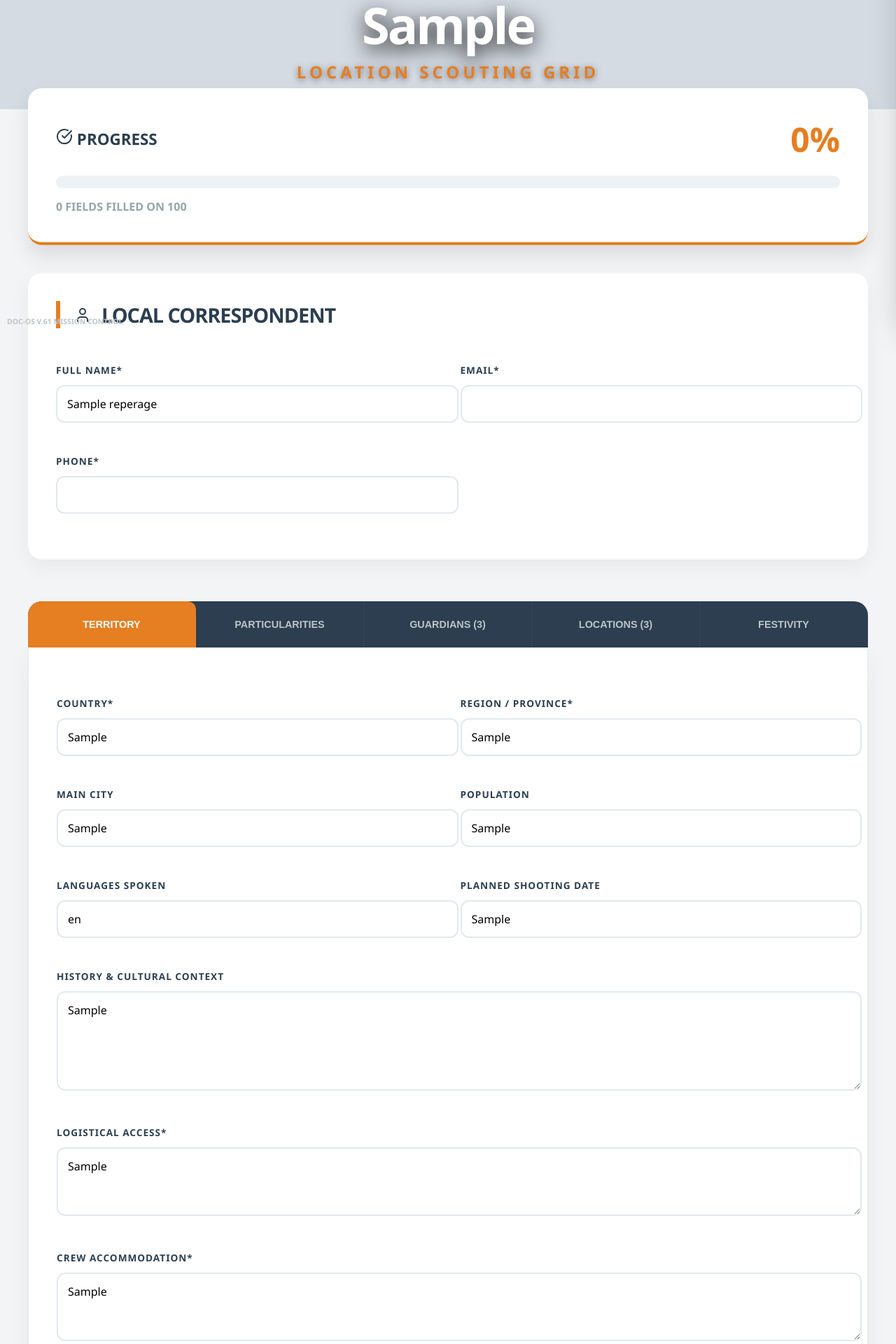
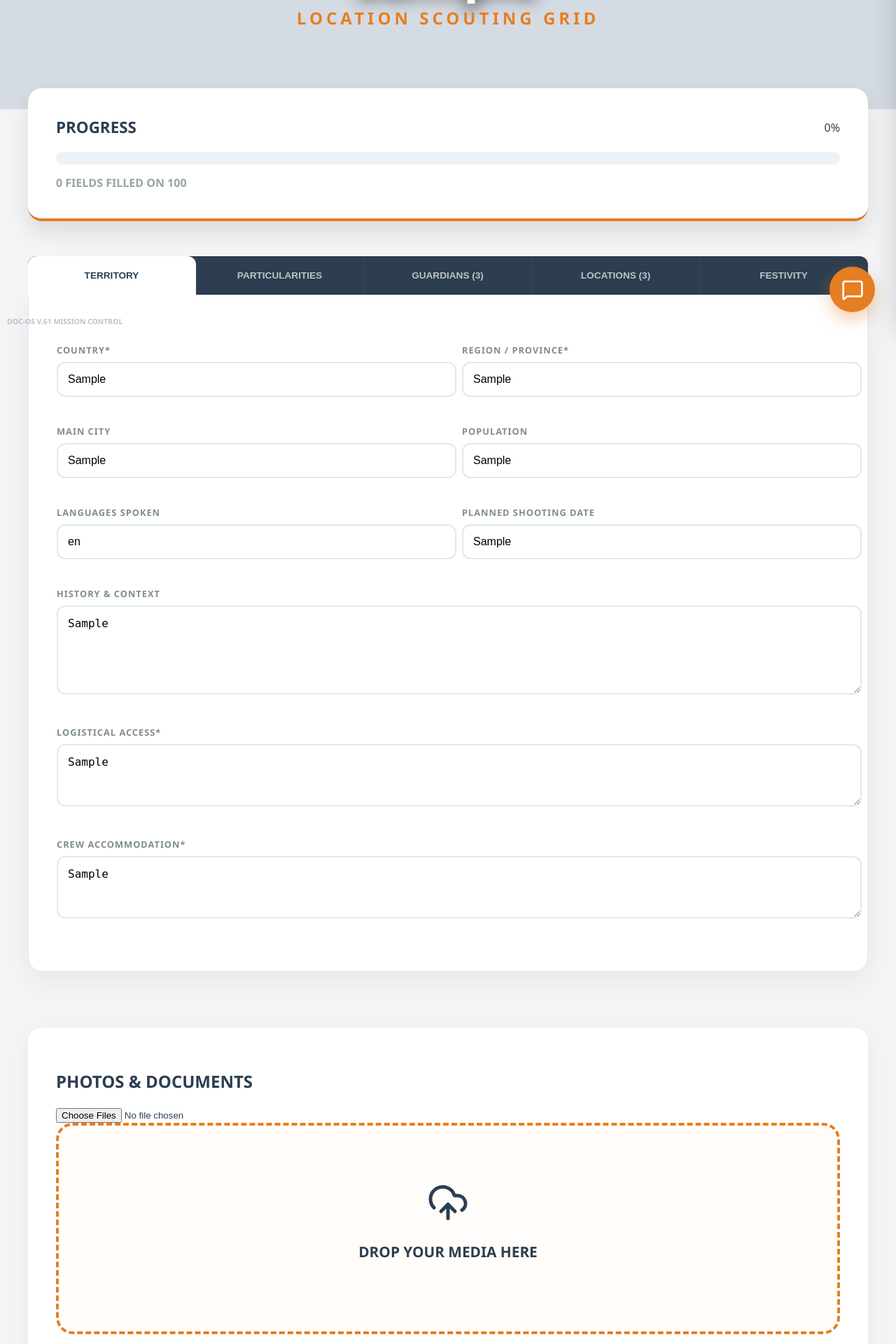
Before and after one commit to mediances-ops/rk2, a Flask app: a page that uses templates/index.html in a window 1280 px wide. Shown: the part 324-2244 px from the top of the page at 70% size. Run offline with Flask 3, Linux system fonts and the light colour scheme; tables that the repository leaves empty hold one stand-in row (values such as "Sample post"); grey boxes marked "Sample" are stand-in pictures; parts of the project's set-up code (start-up, migrations or seed data) failed here and were passed over.

Commit message:
Update index.html

```diff
--- a/templates/index.html
+++ b/templates/index.html
@@ -4,102 +4,45 @@
 <head>
     <meta charset="UTF-8">
     <meta name="viewport" content="width=device-width, initial-scale=1.0">
-    <title>DOC-OS | Scouting Grid : {{ FIXER_DATA.region }}</title>
+    <title>DOC-OS | Scouting Grid</title>
     <link rel="stylesheet" href="/static/css/style.css">
     <script src="https://unpkg.com/lucide@latest"></script>
     <style>
-        /* ============================================================
-           DESIGN STUDIO RK V.61 - ZÉRO SIMPLIFICATION
-           ============================================================ */
-        :root { --primary: #2C3E50; --secondary: #E67E22; --accent: #D35400; --lock-red: #e74c3c; }
-
-        /* FIX 3 : ESPACEMENT DES CHAMPS */
+        :root { --primary: #2C3E50; --secondary: #E67E22; --lock: #e74c3c; }
         .tab-content { display: none; padding: 50px 40px; background: white; border-radius: 0 0 20px 20px; box-shadow: 0 15px 35px rgba(0,0,0,0.05); border: 1px solid #e2e8f0; border-top: none; }
         .tab-content.active { display: block; animation: fadeIn 0.4s ease; }
-        .fields-grid { display: grid; grid-template-columns: repeat(auto-fit, minmax(420px, 1fr)); gap: 40px 35px; }
-        .field-group { margin-bottom: 5px; }
-        .field-group label { font-weight: 800; color: var(--primary); font-size: 0.85rem; text-transform: uppercase; letter-spacing: 1px; margin-bottom: 12px; display: block; }
-        .field-group input, .field-group textarea { width: 100%; padding: 14px; border: 2px solid #e2e8f0; border-radius: 12px; font-family: inherit; font-size: 1rem; transition: 0.3s; }
-        .field-group input:focus, .field-group textarea:focus { border-color: var(--secondary); outline: none; box-shadow: 0 0 0 4px rgba(230, 126, 34, 0.1); }
-
-        /* FIX 5 & 8 : HEADER V7 HAUTE CLARTÉ */
+        .sub-section { border-left: 5px solid var(--secondary); padding: 25px; background: #fafafa; margin-bottom: 40px; border-radius: 0 12px 12px 0; }
+        .fields-grid { display: grid; grid-template-columns: repeat(auto-fit, minmax(400px, 1fr)); gap: 40px; }
         .header-fixer-banner { height: 480px; background-size: cover !important; background-position: center !important; position: relative; }
-        .header-fixer-overlay { background: none !important; display: flex; flex-direction: column; align-items: center; justify-content: center; height: 100%; text-align: center; }
-        .header-fixer-title { font-size: 4.5rem !important; font-weight: 900; letter-spacing: -3px; color: white; text-shadow: 0 8px 30px rgba(0,0,0,0.9); margin: 0; line-height: 1; }
-        .header-fixer-subtitle { font-size: 1.5rem; color: var(--secondary); font-weight: 800; margin-top: 15px; text-transform: uppercase; letter-spacing: 5px; text-shadow: 0 2px 10px rgba(0,0,0,0.5); }
-
-        /* FIX 7 : TABS SYSTEM */
-        .tabs-nav { display: flex; background: var(--primary); border-radius: 20px 20px 0 0; overflow: hidden; margin-top: 40px; }
-        .tab-btn { flex: 1; padding: 25px 15px; color: #bdc3c7; border: none; background: none; cursor: pointer; font-weight: 800; font-size: 0.9rem; transition: 0.3s; border-right: 1px solid rgba(255,255,255,0.05); }
-        .tab-btn.active { color: white; background: var(--secondary) !important; }
-
-        /* FIX 3 & 6 : SÉPARATEURS ET TITRES */
-        .section-divider { border-top: 3px solid var(--secondary); margin: 60px 0; opacity: 0.2; }
-        .sub-section-title { font-weight: 900; color: var(--primary); text-transform: uppercase; margin-bottom: 30px; font-size: 1.8rem; letter-spacing: -1px; display: flex; align-items: center; gap: 15px; border-left: 6px solid var(--secondary); padding-left: 20px; }
-
-        /* LOCK SYSTEM */
-        #lock-banner { display: none; position: sticky; top: 0; background: var(--lock-red); color: white; text-align: center; padding: 15px; font-weight: 900; z-index: 10000; letter-spacing: 2px; }
-
-        /* CHAT ENGAGEANT SOUDÉ */
-        .chat-panel { position: fixed; right: -420px; top: 0; width: 400px; height: 100vh; background: white; transition: 0.5s cubic-bezier(0.77, 0, 0.175, 1); box-shadow: -15px 0 40px rgba(0,0,0,0.2); display: flex; flex-direction: column; z-index: 9999; }
+        .header-fixer-overlay { background: none !important; display: flex; flex-direction: column; align-items: center; justify-content: center; height: 100%; }
+        .header-fixer-title { font-size: 4.5rem !important; font-weight: 900; color: white; text-shadow: 0 8px 25px rgba(0,0,0,0.9); margin: 0; }
+        #lock-banner { display: none; position: sticky; top: 0; background: var(--lock); color: white; text-align: center; padding: 15px; font-weight: 900; z-index: 10000; letter-spacing: 2px; }
+        .drop-area { padding: 80px; border: 4px dashed var(--secondary); border-radius: 24px; background: #fffcf9; text-align: center; cursor: pointer; }
+        .chat-panel { position: fixed; right: -420px; top: 0; width: 400px; height: 100vh; background: white; transition: 0.5s; box-shadow: -15px 0 40px rgba(0,0,0,0.2); display: flex; flex-direction: column; z-index: 9999; }
         .chat-panel.active { right: 0; }
         .chat-header { background: var(--primary); color: white; padding: 25px; display: flex; justify-content: space-between; align-items: center; }
-        .chat-messages { flex: 1; overflow-y: auto; padding: 20px; background: #f4f7f6; display: flex; flex-direction: column; gap: 12px; }
-        .bubble { padding: 14px 18px; border-radius: 18px; font-size: 0.95rem; line-height: 1.5; max-width: 85%; }
-        .msg-production { align-self: flex-start; }
-        .msg-production .bubble { background: rgba(44, 62, 80, 0.8); backdrop-filter: blur(8px); color: white; border-bottom-left-radius: 2px; }
-        .msg-fixer { align-self: flex-end; }
-        .msg-fixer .bubble { background: rgba(230, 126, 34, 0.8); backdrop-filter: blur(8px); color: white; border-bottom-right-radius: 2px; }
-        .msg-meta { font-size: 0.7rem; font-weight: 800; text-transform: uppercase; color: #95a5a6; margin-top: 5px; }
-
-        /* DROP ZONE VISIBLE (FIX 1) */
-        .drop-area { padding: 80px; border: 4px dashed var(--secondary); border-radius: 24px; background: #fffcf9; text-align: center; cursor: pointer; transition: 0.3s; margin-top: 30px; }
-        .drop-area:hover { background: #fef5ed; border-color: var(--accent); }
-
+        .chat-toggle-btn { position: fixed; right: 30px; bottom: 30px; width: 65px; height: 65px; border-radius: 50%; background: #E67E22; color: white; border: none; cursor: pointer; z-index: 9998; box-shadow: 0 10px 25px rgba(230,126,34,0.4); display: flex; align-items: center; justify-content: center; }
         .gps-link { font-size: 0.75rem; color: var(--secondary); font-weight: 800; text-decoration: none; margin-left: 10px; border-bottom: 1px solid var(--secondary); }
         .version-tag { position: fixed; bottom: 10px; left: 10px; font-size: 0.65rem; color: #bdc3c7; z-index: 100; font-weight: 800; }
     </style>
 </head>
 <body>
-
     <div id="lock-banner">⚠️ DATA LOCKED - DOSSIER SUBMITTED TO PRODUCTION</div>
-
     <header class="header-fixer">
         <div class="header-fixer-banner" style="background-image: url('{{ FIXER_DATA.image_region or 'https://destinationsetcuisines.com/doc/multilingue/bannerreperage.jpg' }}');">
             <div class="header-fixer-overlay">
-                <img src="https://destinationsetcuisines.com/doc/logoRK.png" alt="RK">
+                <img src="https://destinationsetcuisines.com/doc/logoRK.png" alt="RK" style="height: 100px; margin-bottom: 20px; filter: drop-shadow(0 5px 15px rgba(0,0,0,0.6));">
                 <h1 class="header-fixer-title">{{ FIXER_DATA.region }}</h1>
-                <div class="header-fixer-subtitle">LOCATION SCOUTING GRID</div>
-                <div style="font-size: 1.3rem; font-weight: 700; color: white; margin-top: 15px; opacity: 0.9;">{{ FIXER_DATA.prenom }} {{ FIXER_DATA.nom }}</div>
+                <div style="font-size: 1.5rem; color: #E67E22; font-weight: 800; text-transform: uppercase; letter-spacing: 5px;">LOCATION SCOUTING GRID</div>
             </div>
         </div>
     </header>
-
     <div class="container" style="margin-top: -50px; position: relative; z-index: 10;">
-
-        <!-- PROGRESSION 100 -->
-        <div class="progress-container" style="background: white; padding: 40px; border-radius: 20px; margin-bottom: 40px; box-shadow: 0 15px 30px rgba(0,0,0,0.1);">
-            <div class="progress-header" style="display: flex; justify-content: space-between; align-items: center; margin-bottom: 20px;">
-                <span style="font-weight: 900; color: var(--primary); font-size: 1.4rem;"><i data-lucide="check-circle"></i> PROGRESS</span>
-                <span id="progress-percentage" style="font-size: 3rem; font-weight: 900; color: var(--secondary);">0%</span>
-            </div>
-            <div style="background: #edf2f7; height: 18px; border-radius: 9px; overflow: hidden;"><div id="progress-bar" class="progress-bar" style="width: 0%; height: 100%; background: linear-gradient(90deg, var(--secondary), var(--accent)); transition: 1s ease;"></div></div>
-            <div class="progress-stats" style="margin-top: 15px; font-weight: 800; color: #95a5a6; text-transform: uppercase;">
-                <span id="progress-filled">0</span> fields filled on 100
-            </div>
+        <div class="progress-container" style="background: white; padding: 40px; border-radius: 20px; margin-bottom: 50px; box-shadow: 0 15px 30px rgba(0,0,0,0.1);">
+            <div class="progress-header" style="display: flex; justify-content: space-between; align-items: center; margin-bottom: 20px;"><span style="font-weight: 900; color: #2C3E50; font-size: 1.4rem;">PROGRESS</span><span id="progress-percentage">0%</span></div>
+            <div style="background: #edf2f7; height: 18px; border-radius: 9px; overflow: hidden;"><div id="progress-bar" class="progress-bar" style="height:100%; background: var(--secondary); transition: 0.5s;"></div></div>
+            <div class="progress-stats" style="margin-top: 15px; font-weight: 800; color: #95a5a6; text-transform: uppercase;"><span id="progress-filled">0</span> fields filled on 100</div>
         </div>
-
-        <!-- I. IDENTITÉ -->
-        <section style="background: white; padding: 40px; border-radius: 20px; margin-bottom: 60px; box-shadow: 0 10px 30px rgba(0,0,0,0.05);">
-            <div class="sub-section-title"><i data-lucide="user"></i> LOCAL CORRESPONDENT</div>
-            <div class="fields-grid">
-                <div class="field-group"><label>Full Name*</label><input type="text" name="fixer_nom" value="{{ FIXER_DATA.fixer_nom }}" required></div>
-                <div class="field-group"><label>Email*</label><input type="email" name="fixer_email" value="{{ FIXER_DATA.fixer_email }}" required></div>
-                <div class="field-group"><label>Phone*</label><input type="tel" name="fixer_telephone" value="{{ FIXER_DATA.fixer_telephone }}" required></div>
-            </div>
-        </section>
-
-        <!-- II. GRILLE 5 ONGLETS -->
         <div class="tabs-nav">
             <button class="tab-btn active" data-tab="territoire">TERRITORY</button>
             <button class="tab-btn" data-tab="particularites">PARTICULARITIES</button>
@@ -107,9 +50,7 @@
             <button class="tab-btn" data-tab="lieux">LOCATIONS (3)</button>
             <button class="tab-btn" data-tab="fete">FESTIVITY</button>
         </div>
-
         <div class="tabs-container">
-            <!-- 1. TERRITORY -->
             <div class="tab-content active" id="territoire">
                 <div class="fields-grid">
                     <div class="field-group"><label>Country*</label><input type="text" name="pays" required></div>
@@ -118,16 +59,14 @@
                     <div class="field-group"><label>Population</label><input type="text" name="population"></div>
                     <div class="field-group"><label>Languages spoken</label><input type="text" name="langues"></div>
                     <div class="field-group"><label>Planned shooting date</label><input type="text" name="climat"></div>
-                    <div class="field-group" style="grid-column: span 2;"><label>History & Cultural Context</label><textarea name="histoire" rows="5"></textarea></div>
+                    <div class="field-group" style="grid-column: span 2;"><label>History & Context</label><textarea name="histoire" rows="5"></textarea></div>
                     <div class="field-group" style="grid-column: span 2;"><label>Logistical Access*</label><textarea name="acces" rows="3" required></textarea></div>
                     <div class="field-group" style="grid-column: span 2;"><label>Crew accommodation*</label><textarea name="hebergement" rows="3" required></textarea></div>
                 </div>
             </div>
-
-            <!-- 2. PARTICULARITIES -->
             <div class="tab-content" id="particularites">
                 <div class="fields-grid">
-                    <div class="field-group" style="grid-column: span 2;"><label>Central Festival / Event*</label><input type="text" name="fete_nom" required></div>
+                    <div class="field-group"><label>Central Festival / Event*</label><input type="text" name="fete_nom" required></div>
                     <div class="field-group"><label>Time Constraints*</label><input type="text" name="contraintes" required></div>
                     <div class="field-group" style="grid-column: span 2;"><label>What must be filmed (The Arc)</label><textarea name="arc" rows="4"></textarea></div>
                     <div class="field-group" style="grid-column: span 2;"><label>Key moments identified</label><textarea name="moments" rows="4"></textarea></div>
@@ -136,12 +75,10 @@
                     <div class="field-group"><label>Risks identified</label><textarea name="notes" rows="2"></textarea></div>
                 </div>
             </div>
-
-            <!-- 3. GARDIENS (3x10) -->
             <div class="tab-content" id="gardiens">
                 {% for i in [1, 2, 3] %}
                 <div class="sub-section">
-                    <div class="sub-section-title"><i data-lucide="user-check"></i> Guardian {{ i }} : Identity & Transmission</div>
+                    <h3 style="font-weight:900; font-size:1.8rem; margin-bottom:25px;">Guardian {{ i }}</h3>
                     <div class="fields-grid">
                         <div class="field-group"><label>Full Name*</label><input type="text" name="gardien{{i}}_nom_prenom" required></div>
                         <div class="field-group"><label>Age*</label><input type="number" name="gardien{{i}}_age" required></div>
@@ -151,19 +88,16 @@
                         <div class="field-group" style="grid-column: span 2;"><label>Psychological Portrait*</label><textarea name="gardien{{i}}_psychologie" rows="3" required></textarea></div>
                         <div class="field-group" style="grid-column: span 2;"><label>On-Camera Potential</label><textarea name="gardien{{i}}_evaluation" rows="2"></textarea></div>
                         <div class="field-group"><label>Languages</label><input type="text" name="gardien{{i}}_langues"></div>
-                        <div class="field-group"><label>Contact (Tel/Email)</label><input type="text" name="gardien{{i}}_contact"></div>
+                        <div class="field-group"><label>Contact</label><input type="text" name="gardien{{i}}_contact"></div>
                         <div class="field-group"><label>Intermediate Contact*</label><input type="text" name="gardien{{i}}_intermediaire" required></div>
                     </div>
                 </div>
-                {% if i < 3 %}<div class="section-divider"></div>{% endif %}
                 {% endfor %}
             </div>
-
-            <!-- 4. LIEUX (3x15) -->
             <div class="tab-content" id="lieux">
                 {% for i in [1, 2, 3] %}
                 <div class="sub-section">
-                    <div class="sub-section-title"><i data-lucide="map-pin"></i> Location N°{{ i }}</div>
+                    <h3 style="font-weight:900; font-size:1.8rem; margin-bottom:25px;">Location N°{{ i }}</h3>
                     <div class="fields-grid">
                         <div class="field-group"><label>Place Name*</label><input type="text" name="lieu{{i}}_nom" required></div>
                         <div class="field-group"><label>Type of Environment*</label><input type="text" name="lieu{{i}}_type" required></div>
@@ -173,10 +107,7 @@
                         <div class="field-group"><label>Remarkable Viewpoints</label><textarea name="lieu{{i}}_points_vue"></textarea></div>
                         <div class="field-group"><label>Light / Moments</label><input type="text" name="lieu{{i}}_moments"></div>
                         <div class="field-group"><label>Sound Atmosphere</label><input type="text" name="lieu{{i}}_son"></div>
-                        <div class="field-group">
-                            <label>GPS Localisation* <a href="https://www.google.com/maps" target="_blank" class="gps-link">[ 📍 Get Coordinates ]</a></label>
-                            <input type="text" name="lieu{{i}}_gps" required placeholder="Ex: 37.38, -5.98">
-                        </div>
+                        <div class="field-group"><label>GPS Localisation* <a href="https://www.google.com/maps" target="_blank" class="gps-link">[ 📍 Get Coordinates ]</a></label><input type="text" name="lieu{{i}}_gps" required></div>
                         <div class="field-group"><label>Accessibility</label><input type="text" name="lieu{{i}}_acces"></div>
                         <div class="field-group"><label>Security / Risks</label><input type="text" name="lieu{{i}}_securite"></div>
                         <div class="field-group"><label>Electricity</label><input type="text" name="lieu{{i}}_elec"></div>
@@ -185,18 +116,12 @@
                         <div class="field-group"><label>Permits Required</label><input type="text" name="lieu{{i}}_permis"></div>
                     </div>
                 </div>
-                {% if i < 3 %}<div class="section-divider"></div>{% endif %}
                 {% endfor %}
             </div>
-
-            <!-- 5. FESTIVITY -->
             <div class="tab-content" id="fete">
                 <div class="fields-grid">
                     <div class="field-group"><label>Location & Exact Date*</label><input type="text" name="fete_lieu_date" required></div>
-                    <div class="field-group">
-                        <label>GPS Localisation* <a href="https://www.google.com/maps" target="_blank" class="gps-link">[ 📍 Get Coordinates ]</a></label>
-                        <input type="text" name="fete_gps" required>
-                    </div>
+                    <div class="field-group"><label>GPS Localisation* <a href="https://www.google.com/maps" target="_blank" class="gps-link">[ 📍 Get Coordinates ]</a></label><input type="text" name="fete_gps" required></div>
                     <div class="field-group" style="grid-column: span 2;"><label>History & Origins</label><textarea name="fete_origines" rows="5"></textarea></div>
                     <div class="field-group" style="grid-column: span 2;"><label>Sequence of events (Phases)</label><textarea name="fete_deroulement" rows="5"></textarea></div>
                     <div class="field-group" style="grid-column: span 2;"><label>What to film? (Visual substance)</label><textarea name="fete_visuel" rows="5"></textarea></div>
@@ -204,39 +129,22 @@
                 </div>
             </div>
         </div>
-
-        <!-- III. PHOTOS & DOCUMENTS -->
         <section style="background: white; padding: 40px; border-radius: 20px; margin: 80px 0 60px 0; box-shadow: 0 10px 30px rgba(0,0,0,0.05);">
-            <div class="sub-section-title"><i data-lucide="camera"></i> Photos & Documents Terrain</div>
-            <div class="upload-zone">
-                <input type="file" id="file-input" multiple accept="image/*,.pdf">
-                <div class="drop-area" id="drop-area">
-                    <i data-lucide="upload-cloud" style="width: 60px; height: 60px;"></i>
-                    <p style="font-weight: 900; font-size: 1.3rem; margin-top: 15px;">DROP YOUR MEDIA HERE</p>
-                    <p style="opacity: 0.6;">JPG, PNG, PDF (Max 20 Mo)</p>
-                </div>
-            </div>
+            <h2 style="font-weight: 800; text-transform: uppercase;">Photos & Documents</h2>
+            <div class="upload-zone"><input type="file" id="file-input" multiple accept="image/*,.pdf"><div class="drop-area" id="drop-area"><i data-lucide="upload-cloud" style="width: 60px; height: 60px;"></i><p style="font-weight: 800; font-size: 1.3rem;">DROP YOUR MEDIA HERE</p></div></div>
             <div id="files-list" style="display: grid; grid-template-columns: repeat(auto-fill, minmax(180px, 1fr)); gap: 20px; margin-top: 30px;"></div>
         </section>
-
-        <!-- IV. ACTIONS SOUDÉES -->
-        <div class="actions-bar" style="display: flex; gap: 25px; justify-content: flex-end; margin: 80px 0;">
-            <button id="btn-save" class="btn" style="background: var(--primary); color: white; padding: 22px 60px; border-radius: 15px; font-weight: 900; cursor: pointer; border: none; font-size: 1.1rem;">💾 SAVE DRAFT</button>
-            <button id="btn-submit" class="btn" style="background: #27ae60; color: white; padding: 22px 60px; border-radius: 15px; border: none; font-weight: 900; cursor: pointer; font-size: 1.1rem;">✅ SUBMIT TO PROD</button>
+        <div class="actions-bar" style="display: flex; gap: 25px; justify-content: flex-end; margin: 60px 0;">
+            <button id="btn-save" class="btn" style="background: var(--primary); color: white; padding: 22px 60px; border-radius: 15px; font-weight: 900; cursor: pointer; border: none; font-size: 1.1rem; box-shadow: 0 10px 20px rgba(44,62,80,0.2);">💾 SAVE DRAFT</button>
+            <button id="btn-submit" class="btn" style="background: #27ae60; color: white; padding: 22px 60px; border-radius: 15px; border: none; font-weight: 900; cursor: pointer; font-size: 1.1rem; box-shadow: 0 10px 20px rgba(39,174,96,0.2);">✅ SUBMIT TO PROD</button>
         </div>
     </div>
-
-    <!-- CHAT PANEL ENGAGEANT -->
     <button id="chat-toggle-btn" class="chat-toggle-btn"><i data-lucide="message-square" style="width: 32px; height: 32px;"></i></button>
     <div id="chat-panel" class="chat-panel">
         <div class="chat-header"><h3 style="font-weight: 900; margin: 0;">PRODUCTION CHAT</h3><button id="chat-close-btn" style="background:none; border:none; color:white; font-size:2rem; cursor:pointer;">&times;</button></div>
         <div id="chat-messages" class="chat-messages"></div>
-        <div class="chat-input-container">
-            <textarea id="chat-input" class="chat-input" placeholder="Message..."></textarea>
-            <button id="chat-send-btn" class="chat-send-btn"><i data-lucide="send"></i></button>
-        </div>
+        <div class="chat-input-container"><textarea id="chat-input" class="chat-input" placeholder="Message..."></textarea><button id="chat-send-btn" class="chat-send-btn"><i data-lucide="send"></i></button></div>
     </div>
-
     <div class="version-tag">DOC-OS V.61 MISSION CONTROL</div>
     <script>window.FIXER_DATA = {{ FIXER_DATA|tojson|safe }}; window.REPERAGE_ID = {{ REPERAGE_ID|tojson|safe }};</script>
     <script src="/static/js/app.js"></script>
```
